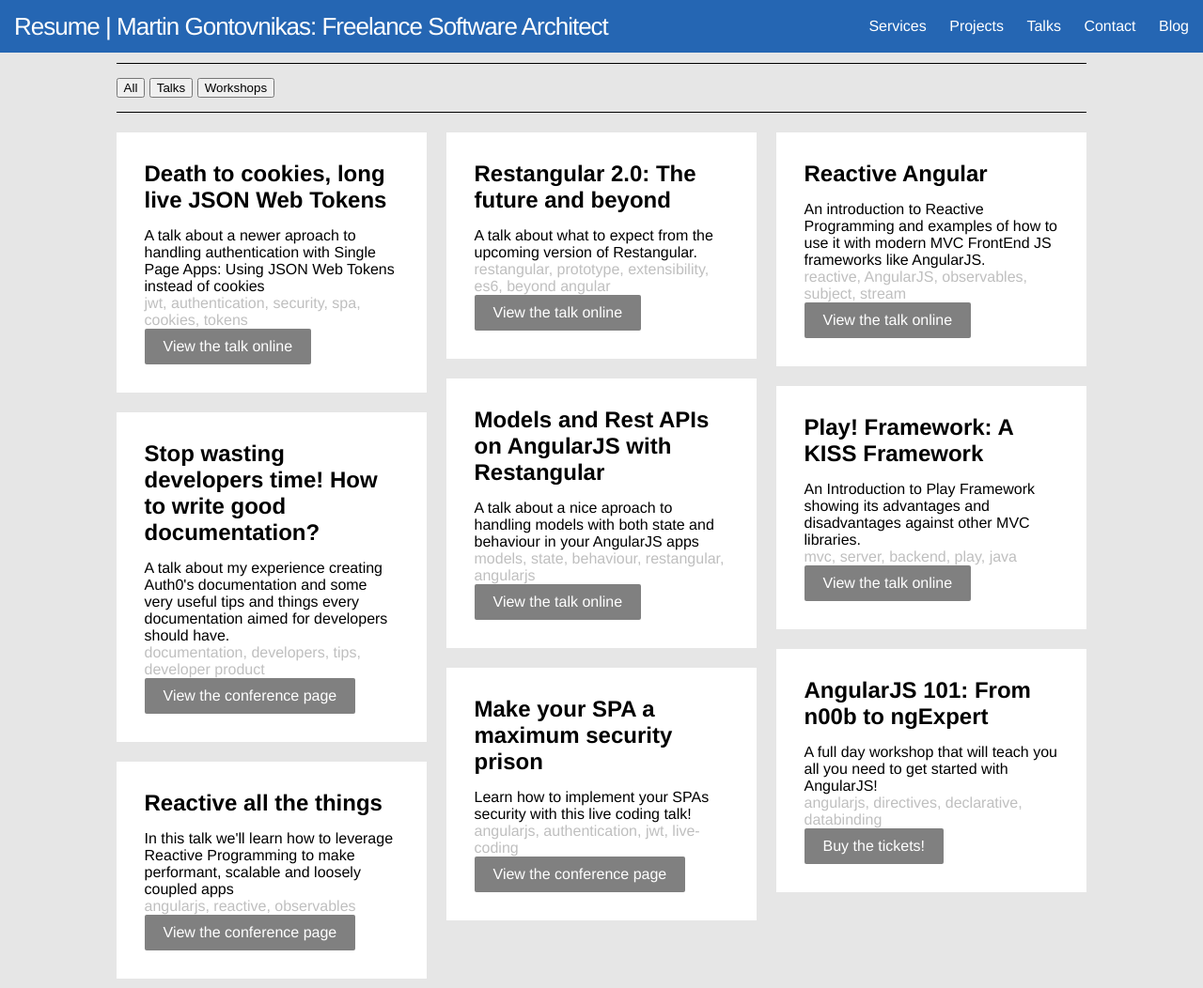
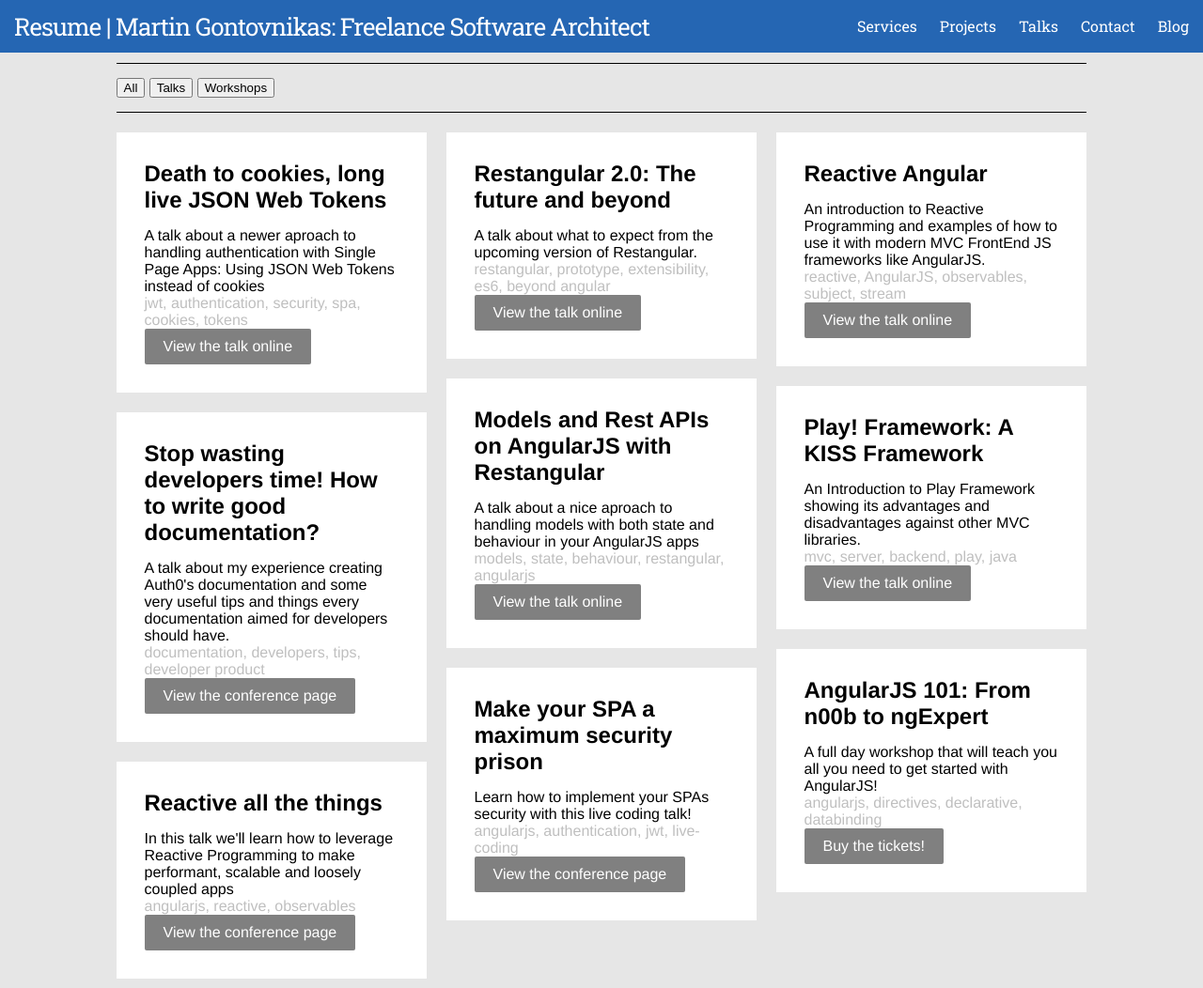
Before and after one commit to mgonto/gon.to-old, a Jekyll site: the page built from talks.html, in a window 1280 px wide. Shown: the whole page at 94% size. Built offline with Jekyll 4.4.1, drawn with Linux system fonts in a browser that asks for light colours; nearby versions of some CDN libraries; Markdown is read by kramdown in place of the engine named in the settings.

Commit message:
Roboto font on topbar

```diff
--- a/_includes/header.html
+++ b/_includes/header.html
@@ -2,7 +2,7 @@
 
   <div class="wrapper">
 
-    <a class="site-title" href="{{ site.baseurl }}/">{{ site.title }}</a>
+    <a class="site-title roboto" href="{{ site.baseurl }}/">{{ site.title }}</a>
 
     <nav class="site-nav">
       <a href="#" class="menu-icon">
@@ -13,7 +13,7 @@
         </svg>
       </a>
 
-      <div class="trigger">
+      <div class="trigger roboto">
           <a class="page-link" href="{{ site.talks | prepend: site.baseurl }}/talks/">Services</a>
         <a class="page-link" href="{{ site.talks | prepend: site.baseurl }}/projects/">Projects</a>
         <a class="page-link" href="{{ site.talks | prepend: site.baseurl }}/talks/">Talks</a>
```
